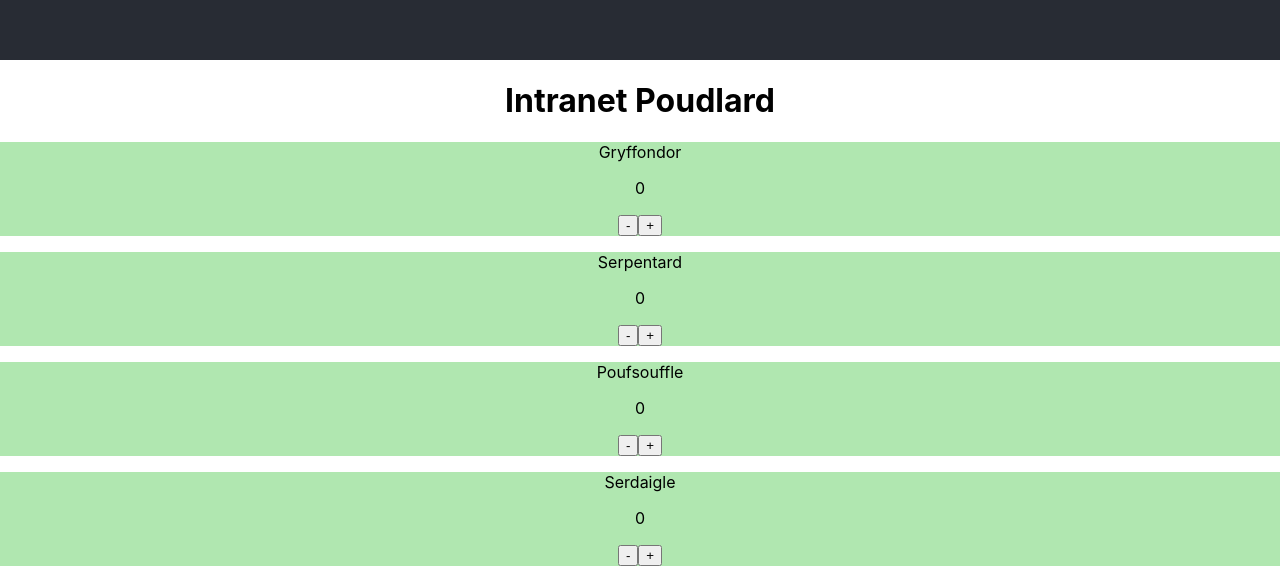
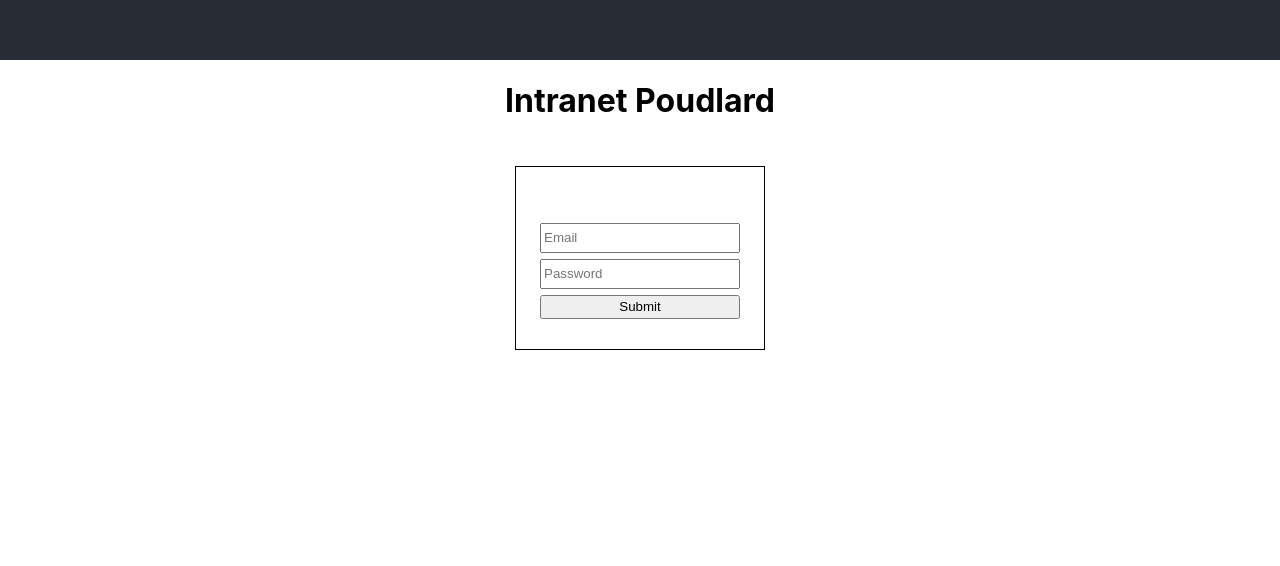
Before and after one commit to warouss/react-poudlard, a React (Create React App) app: page / in a window 1280 px wide. Shown: the part 740-1306 px from the top of the page. After the commit the page ends 1114 px from the top, so only its background shows below. Built offline with nearby package versions, Linux system fonts and the light colour scheme.

Commit message:
LoginForm component : axios

```diff
--- a/package.json
+++ b/package.json
@@ -6,6 +6,7 @@
     "@testing-library/jest-dom": "^5.11.4",
     "@testing-library/react": "^11.1.0",
     "@testing-library/user-event": "^12.1.10",
+    "axios": "^0.21.1",
     "prop-types": "^15.7.2",
     "react": "^17.0.2",
     "react-dom": "^17.0.2",
--- a/src/App.js
+++ b/src/App.js
@@ -1,7 +1,7 @@
 import React from 'react';
 import './App.css';
 import logo from './logo.svg';
-import Counter from './components/Counter';
+import LoginForm from './components/LoginForm';
 
 const App = () => {
   return (
@@ -11,10 +11,7 @@
       </div>
 
       <h1>Intranet Poudlard</h1>
-      <Counter label='Gryffondor' />
-      <Counter label='Serpentard' />
-      <Counter label='Poufsouffle' />
-      <Counter label='Serdaigle' />
+      <LoginForm />
     </div>
   );
 };
--- /dev/null
+++ b/src/components/LoginForm.css
@@ -0,0 +1,21 @@
+.loginForm {
+  display: flex;
+  justify-content: center;
+  padding: 24px;
+}
+
+.loginForm form {
+  flex-direction: column;
+  width: 200px;
+  border: 1px solid black;
+}
+
+
+input {
+  margin-bottom: 6px;
+  height: 24px;
+}
+
+.error {
+  color: rgb(243, 10, 10);
+}
--- /dev/null
+++ b/src/components/LoginForm.js
@@ -0,0 +1,68 @@
+import React, { useState } from 'react';
+import axios from 'axios';
+import './LoginForm.css';
+
+const LoginForm = () => {
+  const [email, setEmail] = useState('');
+  const [password, setPassword] = useState('');
+  const [message, setMessage] = useState('');
+
+  const verificationLogin = () => {
+    if (!password) {
+      setMessage('Veuillez entrer un mot de passe');
+      return false;
+    }
+    setMessage('');
+    return true;
+  };
+
+  const onSubmit = (event) => {
+    event.preventDefault(); // pour ne pas executer l'action par défaut (qui est ici le rechargement de la page)
+    console.log(event.target);
+    console.log(`email = ${event.target.email.value}`);
+    if (verificationLogin() === false) {
+      return;
+    }
+
+    axios({
+      method: 'POST',
+      url: 'https://easy-login-api.herokuapp.com/users/login',
+      data: {
+        username: email,
+        password: password,
+      },
+    })
+      .then((res) => {
+        console.log(res.headers['x-access-token']);
+        localStorage.setItem('token', res.headers['x-access-token']);
+      })
+      .catch((err) => {
+        console.log(err);
+      });
+  };
+
+  return (
+    <div className='loginForm'>
+      <form className='loginForm' onSubmit={onSubmit}>
+        <p className='error'>{message}</p>
+        <input
+          placeholder='Email'
+          name='email'
+          type='email'
+          value={email}
+          onChange={(event) => setEmail(event.target.value)}
+        ></input>
+        <input
+          placeholder='Password'
+          name='password'
+          type='password'
+          value={password}
+          onChange={(event) => setPassword(event.target.value)}
+        ></input>
+        <input type='submit'></input>
+      </form>
+    </div>
+  );
+};
+
+export default LoginForm;
```
Also changed, not shown: 2 other files (tests, documents, lock files or other folders).
